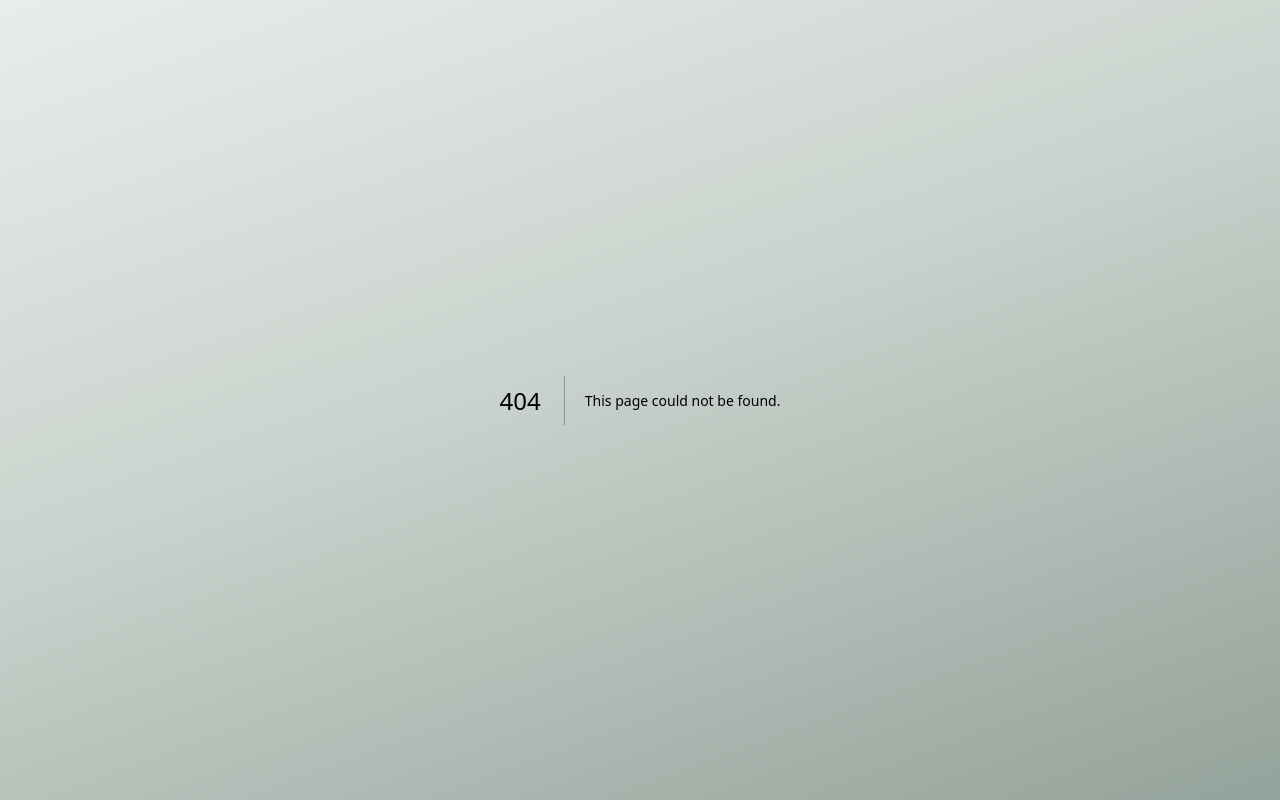
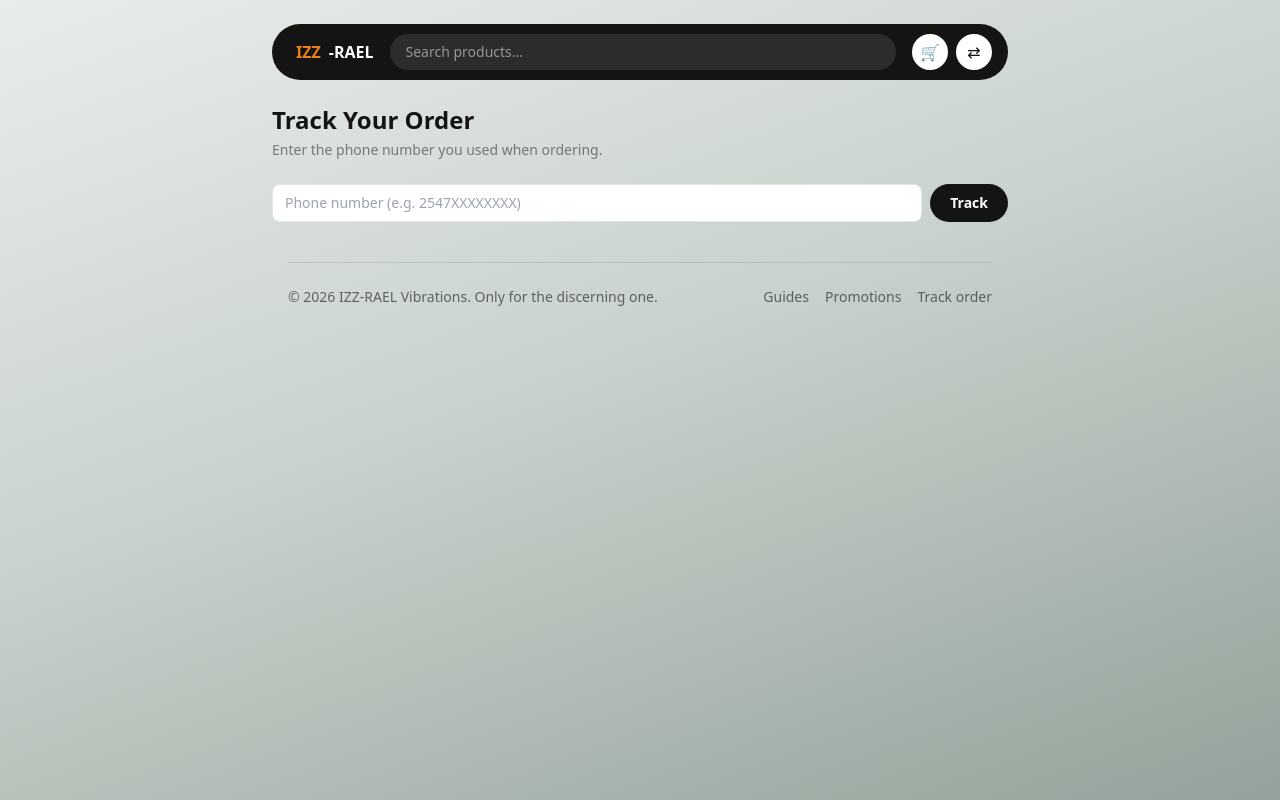
Before and after one commit to fonsi-skater/izz-rael-vibrations, a Next.js app: page /orders/track in a window 1280 px wide. Before the commit this address had no page. Built offline with nearby package versions, Linux system fonts and the light colour scheme.

Commit message:
add tracking order page

```diff
--- /dev/null
+++ b/src/app/api/orders/lookup/route.ts
@@ -0,0 +1,21 @@
+import { NextRequest, NextResponse } from "next/server";
+import { prisma } from "@/lib/prisma";
+
+// GET /api/orders/lookup?phone=254712345678 — public order lookup by phone
+export async function GET(req: NextRequest) {
+  const phone = req.nextUrl.searchParams.get("phone");
+
+  if (!phone || phone.trim().length < 7) {
+    return NextResponse.json(
+      { error: "A valid phone number is required" },
+      { status: 400 }
+    );
+  }
+
+  const orders = await prisma.order.findMany({
+    where: { customerPhone: phone.trim() },
+    orderBy: { createdAt: "desc" },
+  });
+
+  return NextResponse.json(orders);
+}
--- /dev/null
+++ b/src/app/api/orders/route.ts
@@ -0,0 +1,45 @@
+import { NextRequest, NextResponse } from "next/server";
+import { z } from "zod";
+import { prisma } from "@/lib/prisma";
+
+const orderSchema = z.object({
+  customerName: z.string().min(1),
+  customerPhone: z.string().min(7),
+  items: z
+    .array(
+      z.object({
+        productId: z.string(),
+        modelName: z.string(),
+        qty: z.number().int().positive(),
+        price: z.number().int().nonnegative(),
+      })
+    )
+    .min(1),
+});
+
+// POST /api/orders — create an order record (public, customer self-service)
+export async function POST(req: NextRequest) {
+  const body = await req.json();
+  const parsed = orderSchema.safeParse(body);
+
+  if (!parsed.success) {
+    return NextResponse.json(
+      { error: "Invalid input", details: parsed.error.flatten() },
+      { status: 400 }
+    );
+  }
+
+  const { customerName, customerPhone, items } = parsed.data;
+  const totalPrice = items.reduce((sum, i) => sum + i.price * i.qty, 0);
+
+  const order = await prisma.order.create({
+    data: {
+      customerName,
+      customerPhone,
+      items,
+      totalPrice,
+    },
+  });
+
+  return NextResponse.json(order, { status: 201 });
+}
--- a/src/app/cart/page.tsx
+++ b/src/app/cart/page.tsx
@@ -1,5 +1,6 @@
 "use client";
 
+import { useState } from "react";
 import Link from "next/link";
 import Navbar from "@/components/layout/Navbar";
 import Footer from "@/components/layout/Footer";
@@ -9,6 +10,40 @@ import { buildWhatsAppOrderLink } from "@/lib/whatsapp";
 
 export default function CartPage() {
   const { items, removeItem, updateQty, totalPrice, clearCart } = useCart();
+  const [customerName, setCustomerName] = useState("");
+  const [customerPhone, setCustomerPhone] = useState("");
+  const [submitting, setSubmitting] = useState(false);
+  const [error, setError] = useState("");
+
+  async function handleCheckout() {
+    if (!customerName.trim() || !customerPhone.trim()) {
+      setError("Please enter your name and phone number.");
+      return;
+    }
+    setError("");
+    setSubmitting(true);
+
+    const res = await fetch("/api/orders", {
+      method: "POST",
+      headers: { "Content-Type": "application/json" },
+      body: JSON.stringify({
+        customerName: customerName.trim(),
+        customerPhone: customerPhone.trim(),
+        items: items.map((i) => ({
+          productId: i.productId,
+          modelName: i.modelName,
+          qty: i.qty,
+          price: i.price,
+        })),
+      }),
+    });
+
+    setSubmitting(false);
+
+    if (!res.ok) {
+      setError("Couldn't save your order. Please try again.");
+      return;
+    }
 
     const whatsappLink = buildWhatsAppOrderLink(
       items.map((i) => ({
@@ -18,6 +53,9 @@ export default function CartPage() {
         qty: i.qty,
       }))
     );
+    window.open(whatsappLink, "_blank");
+    clearCart();
+  }
 
   return (
     <div className="mx-auto max-w-6xl px-4 py-6">
@@ -108,14 +146,38 @@ export default function CartPage() {
                   {formatPriceKES(totalPrice)}
                 </span>
               </div>
-              <a
-                href={whatsappLink}
-                target="_blank"
-                rel="noopener noreferrer"
-                className="mt-6 flex items-center justify-center gap-2 rounded-pill bg-brand-lime px-5 py-3 text-sm font-semibold text-brand-dark shadow-sm transition hover:brightness-95"
+
+              <div className="mt-4 flex flex-col gap-2">
+                <input
+                  type="text"
+                  placeholder="Your name"
+                  value={customerName}
+                  onChange={(e) => setCustomerName(e.target.value)}
+                  className="rounded-lg border border-black/10 px-3 py-2 text-sm"
+                />
+                <input
+                  type="tel"
+                  placeholder="Phone number (e.g. 2547XXXXXXXX)"
+                  value={customerPhone}
+                  onChange={(e) => setCustomerPhone(e.target.value)}
+                  className="rounded-lg border border-black/10 px-3 py-2 text-sm"
+                />
+                <p className="text-[11px] text-brand-dark/40">
+                  Used to save your order so you can track it later.
+                </p>
+              </div>
+
+              {error && <p className="mt-2 text-xs text-red-500">{error}</p>}
+
+              <button
+                type="button"
+                onClick={handleCheckout}
+                disabled={submitting}
+                className="mt-4 flex w-full items-center justify-center gap-2 rounded-pill bg-brand-lime px-5 py-3 text-sm font-semibold text-brand-dark shadow-sm transition hover:brightness-95 disabled:opacity-50"
               >
-                Order via WhatsApp <span aria-hidden>↗</span>
-              </a>
+                {submitting ? "Placing order..." : "Order via WhatsApp"}{" "}
+                <span aria-hidden>↗</span>
+              </button>
               <p className="mt-3 text-center text-[11px] text-brand-dark/40">
                 No online payment yet — this opens WhatsApp with your order pre-filled.
               </p>
--- /dev/null
+++ b/src/app/orders/track/page.tsx
@@ -0,0 +1,137 @@
+"use client";
+
+import { useState } from "react";
+import Navbar from "@/components/layout/Navbar";
+import Footer from "@/components/layout/Footer";
+import { formatPriceKES } from "@/lib/utils";
+
+interface OrderItem {
+  productId: string;
+  modelName: string;
+  qty: number;
+  price: number;
+}
+
+interface Order {
+  id: string;
+  customerName: string;
+  customerPhone: string;
+  items: OrderItem[];
+  totalPrice: number;
+  status: string;
+  createdAt: string;
+}
+
+const STATUS_LABELS: Record<string, string> = {
+  PENDING: "Pending",
+  CONFIRMED: "Confirmed",
+  PROCESSING: "Processing",
+  READY: "Ready for pickup/delivery",
+  COMPLETED: "Completed",
+  CANCELLED: "Cancelled",
+};
+
+export default function OrderTrackPage() {
+  const [phone, setPhone] = useState("");
+  const [orders, setOrders] = useState<Order[] | null>(null);
+  const [loading, setLoading] = useState(false);
+  const [error, setError] = useState("");
+
+  async function handleLookup(e: React.FormEvent) {
+    e.preventDefault();
+    setError("");
+    setLoading(true);
+    setOrders(null);
+
+    const res = await fetch(`/api/orders/lookup?phone=${encodeURIComponent(phone.trim())}`);
+    setLoading(false);
+
+    if (!res.ok) {
+      setError("Please enter a valid phone number.");
+      return;
+    }
+
+    const data = await res.json();
+    setOrders(data);
+  }
+
+  return (
+    <div className="mx-auto max-w-3xl px-4 py-6">
+      <Navbar />
+      <main className="mt-6">
+        <h1 className="text-2xl font-semibold text-brand-dark">Track Your Order</h1>
+        <p className="mt-1 text-sm text-brand-dark/50">
+          Enter the phone number you used when ordering.
+        </p>
+
+        <form onSubmit={handleLookup} className="mt-6 flex gap-2">
+          <input
+            type="tel"
+            placeholder="Phone number (e.g. 2547XXXXXXXX)"
+            value={phone}
+            onChange={(e) => setPhone(e.target.value)}
+            required
+            className="flex-1 rounded-lg border border-black/10 px-3 py-2 text-sm"
+          />
+          <button
+            type="submit"
+            disabled={loading}
+            className="rounded-pill bg-brand-dark px-5 py-2 text-sm font-semibold text-white disabled:opacity-50"
+          >
+            {loading ? "Searching..." : "Track"}
+          </button>
+        </form>
+
+        {error && <p className="mt-3 text-xs text-red-500">{error}</p>}
+
+        {orders && orders.length === 0 && (
+          <p className="mt-6 text-sm text-brand-dark/50">
+            No orders found for that phone number.
+          </p>
+        )}
+
+        {orders && orders.length > 0 && (
+          <div className="mt-6 flex flex-col gap-4">
+            {orders.map((order) => (
+              <div key={order.id} className="rounded-card bg-white p-5 shadow-panel">
+                <div className="flex items-center justify-between">
+                  <p className="text-xs text-brand-dark/40">
+                    {new Date(order.createdAt).toLocaleDateString("en-KE", {
+                      day: "numeric",
+                      month: "short",
+                      year: "numeric",
+                    })}
+                  </p>
+                  <span className="rounded-pill bg-brand-panel px-3 py-1 text-xs font-medium text-brand-dark">
+                    {STATUS_LABELS[order.status] ?? order.status}
+                  </span>
+                </div>
+
+                <div className="mt-3 flex flex-col gap-1">
+                  {order.items.map((item, i) => (
+                    <div key={i} className="flex justify-between text-sm">
+                      <span className="text-brand-dark/70">
+                        {item.modelName} × {item.qty}
+                      </span>
+                      <span className="text-brand-dark">
+                        {formatPriceKES(item.price * item.qty)}
+                      </span>
+                    </div>
+                  ))}
+                </div>
+
+                <div className="mt-3 flex justify-between border-t border-black/5 pt-3 text-sm font-semibold">
+                  <span className="text-brand-dark">Total</span>
+                  <span className="text-brand-orange">
+                    {formatPriceKES(order.totalPrice)}
+                  </span>
+                </div>
+              </div>
+            ))}
+          </div>
+        )}
+      </main>
+      <Footer />
+    </div>
+  );
+}
```
Also changed, not shown: src/app/orders/track/PURPOSE.md (deleted, +0 -1 lines). Lines whose indentation alone changed are shown as unchanged.
